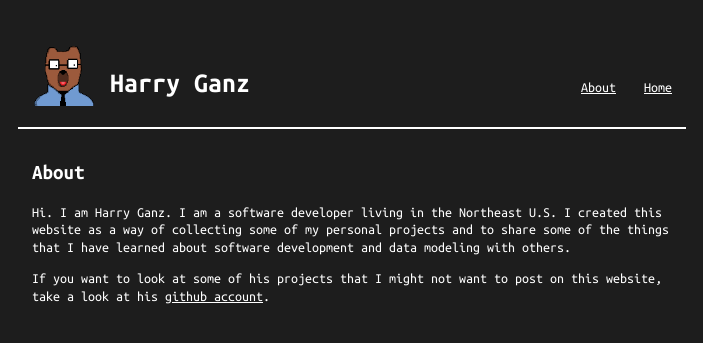
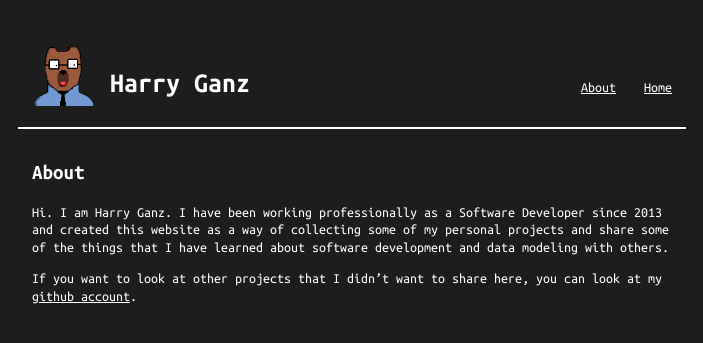
Before and after one commit to harryganz/harryganz.github.io, a Jekyll site: the page built from about.markdown, in a window 1280 px wide. Shown: the top 343 px of the page, without its empty margins (288-991 px from the left). Built offline with Jekyll 4.4.1, drawn with Linux system fonts in a browser that asks for light colours.

Commit message:
Adds favicon

```diff
--- a/_includes/head.html
+++ b/_includes/head.html
@@ -3,5 +3,6 @@
     <meta http-equiv="X-UA-Compatible" content="IE=edge">
     <meta name="viewport" content="width=device-width, initial-scale=1.0">
     <link rel="stylesheet" href="{{ '/assets/css/styles.css' | relative_url }}">
+    <link rel="shortcut icon" type="image/png" href="{{ '/assets/favicon.png' | relative_url }}" type="image/x-icon">
     {% seo %}
 </head>
--- a/about.markdown
+++ b/about.markdown
@@ -4,6 +4,6 @@ title: About
 permalink: /about/
 ---
 
-Hi. I am Harry Ganz. I am a software developer living in the Northeast U.S. I created this website as a way of collecting some of my personal projects and to share some of the things that I have learned about software development and data modeling with others.
+Hi. I am Harry Ganz. I have been working professionally as a Software Developer since 2013 and created this website as a way of collecting some of my personal projects and share some of the things that I have learned about software development and data modeling with others.
 
-If you want to look at some of his projects that I might not want to post on this website, take a look at his [github account](https://github.com/harryganz).
+If you want to look at other projects that I didn't want to share here, you can look at my [github account](https://github.com/harryganz).
```
Also changed, not shown: 4 other files.
